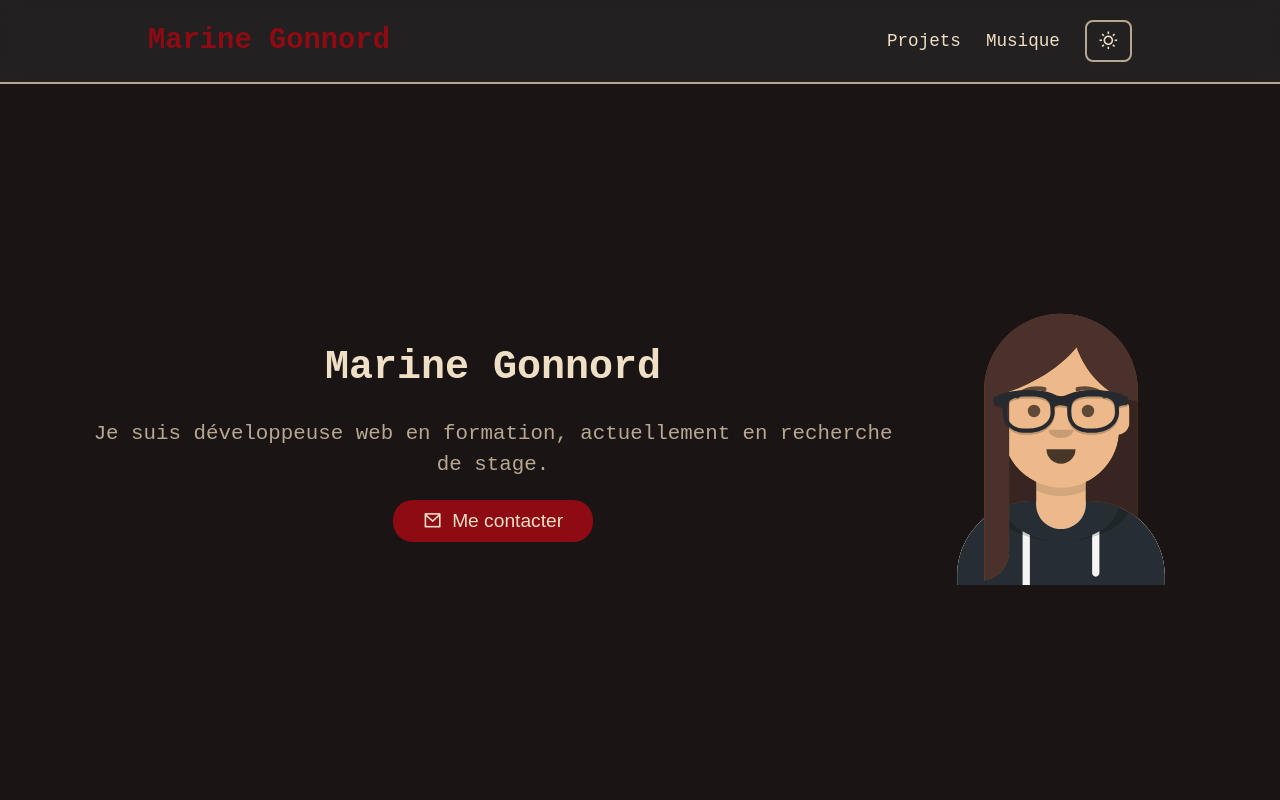
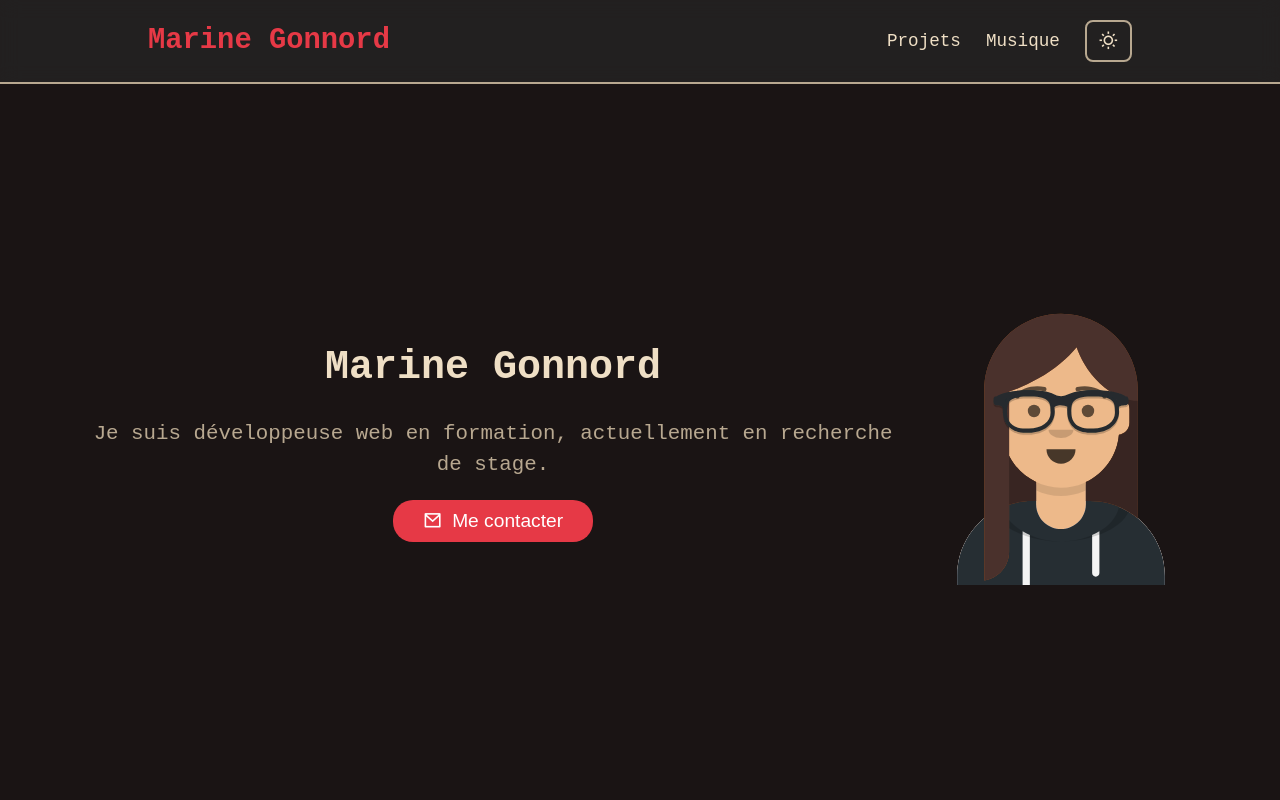
Before and after one commit to MarineG404/portefolio, a Vue app: page / in a window 1280 px wide. Shown: the top 800 px of the page. Built offline with nearby package versions, Linux system fonts and the light colour scheme.

Commit message:
✨ Update color variables in index.css for improved theme consistency

```diff
--- a/src/index.css
+++ b/src/index.css
@@ -6,21 +6,19 @@
 	--text-main: #efdfc5;
 	--text-secondary: #b8a890;
 
-	--accent: #8f0b13;
-	--accent-hover: #b91a23;
+	--accent: #e63946;
+	--accent-hover: #ff4d5a;
 
-	--text-button: #efdfc5;
+	--text-button: #ffffff;
 
-
-	/* Graph - Mode sombre */
-	--color-group-1: #D94946;
-	--color-group-1-hover: #B63C3A;
+	--color-group-1: #ff5a5f;
+	--color-group-1-hover: #ff7075;
 	--color-group-1-text: #ffffff;
-	--color-group-2: #4A8FD9;
-	--color-group-2-hover: #3A7BB6;
+	--color-group-2: #5ca3ff;
+	--color-group-2-hover: #78b4ff;
 	--color-group-2-text: #ffffff;
-	--color-group-3: #4AD97D;
-	--color-group-3-hover: #3AB66A;
+	--color-group-3: #5fff8f;
+	--color-group-3-hover: #7affaa;
 	--color-group-3-text: #1a1414;
 
 	--font-size: 1.2rem;
@@ -35,8 +33,8 @@
 	--text-main: #252b2b;
 	--text-secondary: #4c4f54;
 
-	--accent: #8f0b13;
-	--accent-hover: #6a0a0e;
+	--accent: #c1121f;
+	--accent-hover: #9a0f1a;
 
 	--text-button: #ffffff;
 
```
